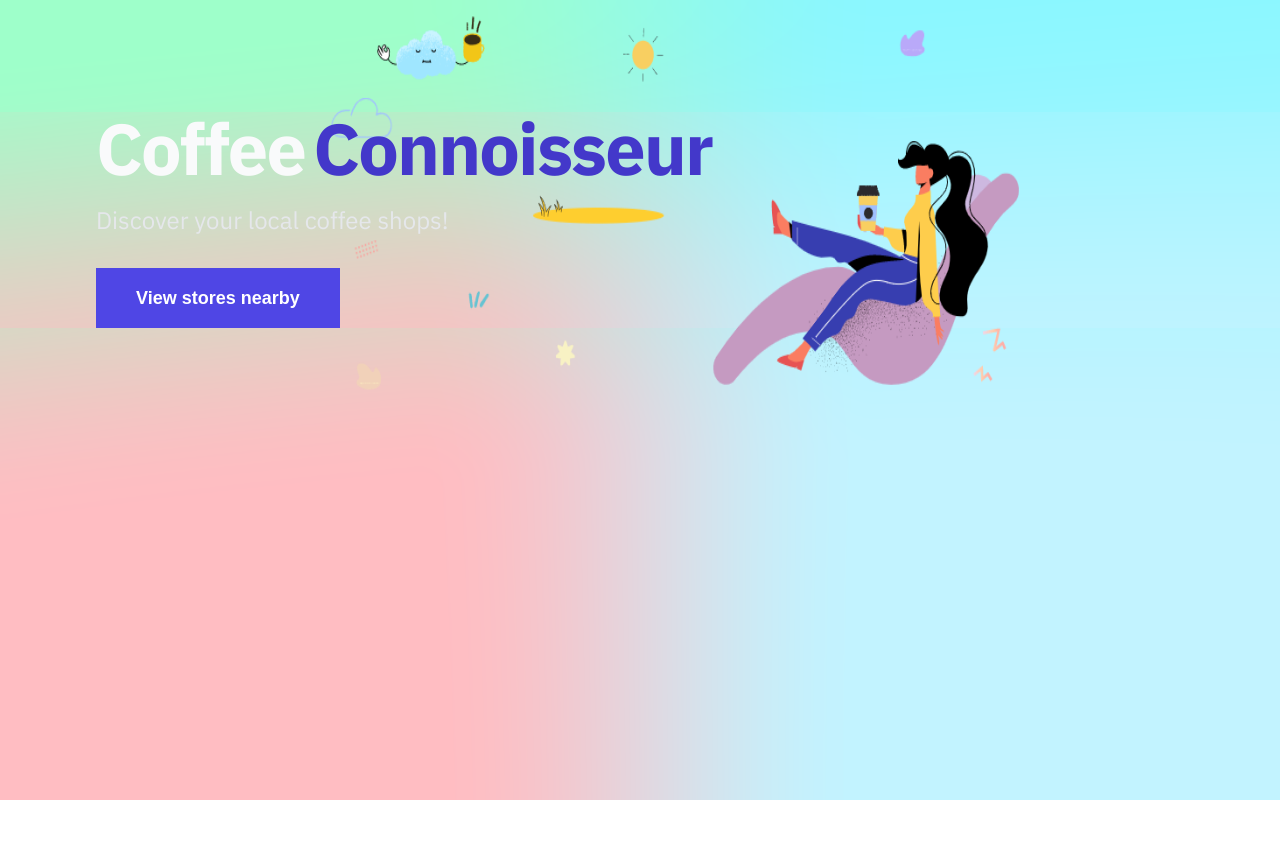
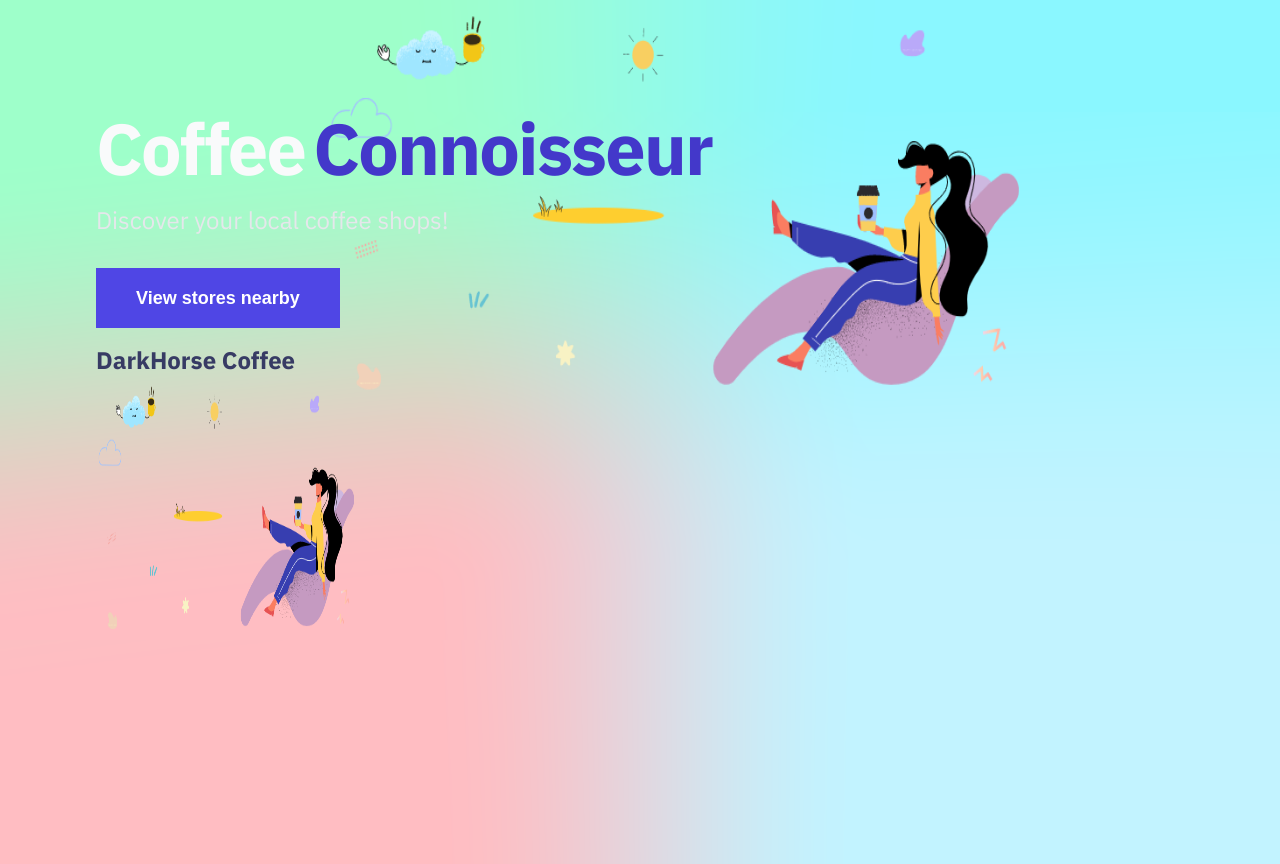
Before and after one commit to MiguelDominguezSanchez/ztm-complete-nextjs-developer-in-2022-discover-coffee-stores, a Next.js app: page / in a window 1280 px wide. Before the commit the page ends 800 px from the top, so only its background shows below. Built offline with nearby package versions, Linux system fonts and the light colour scheme.

Commit message:
lesson 48

```diff
--- /dev/null
+++ b/components/card.js
@@ -0,0 +1,15 @@
+import Link from 'next/link'
+import Image from 'next/image'
+
+const Card = (props) => {
+	return (
+		<Link href={props.href}>
+			<a>
+				<h2>{props.name}</h2>
+				<Image src={props.imgUrl} width={260} height={260} />
+			</a>
+		</Link>
+	)
+}
+
+export default Card
--- a/pages/index.js
+++ b/pages/index.js
@@ -3,6 +3,7 @@
 import styles from '../styles/Home.module.css'
 
 import Banner from '../components/banner'
+import Card from '../components/card'
 
 export default function Home() {
 	const handleOnBannerBtnClick = () => {
@@ -24,6 +25,11 @@
 				<div className={styles.heroImage}>
 					<Image src='/static/hero-image.png' width={700} height={400} />
 				</div>
+				<Card
+					name='DarkHorse Coffee'
+					imgUrl='/static/hero-image.png'
+					href='/coffee-store/darkhorse-coffee'
+				/>
 			</main>
 		</div>
 	)
```
Also changed, not shown: components/card.module.css (added).
